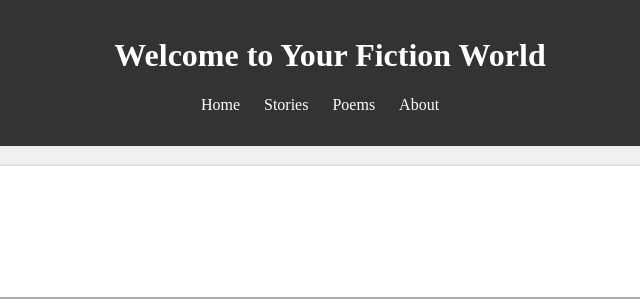
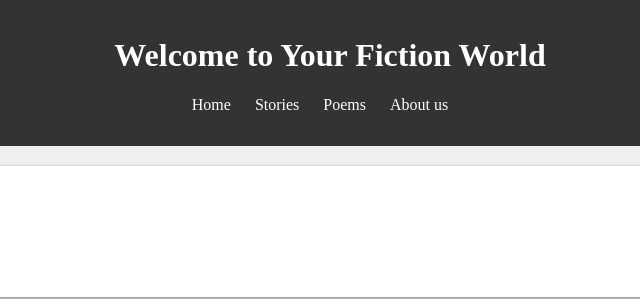
Before and after one commit to HarshaadShuk/Harsh, a plain HTML site: page index.html in a window 1280 px wide. Shown: the top 299 px of the page, 310-950 px from the left. Drawn offline with Linux system fonts and the light colour scheme.

Commit message:
Update index.html

```diff
--- a/index.html
+++ b/index.html
@@ -62,7 +62,7 @@ footer {
                 <li><a href="index.html">Home</a></li>
                 <li><a href="#">Stories</a></li>
                 <li><a href="#">Poems</a></li>
-                <li><a href="about.html">About</a></li>
+                <li><a href="about.html">About us</a></li>
             </ul>
         </nav>
     </header>
```
